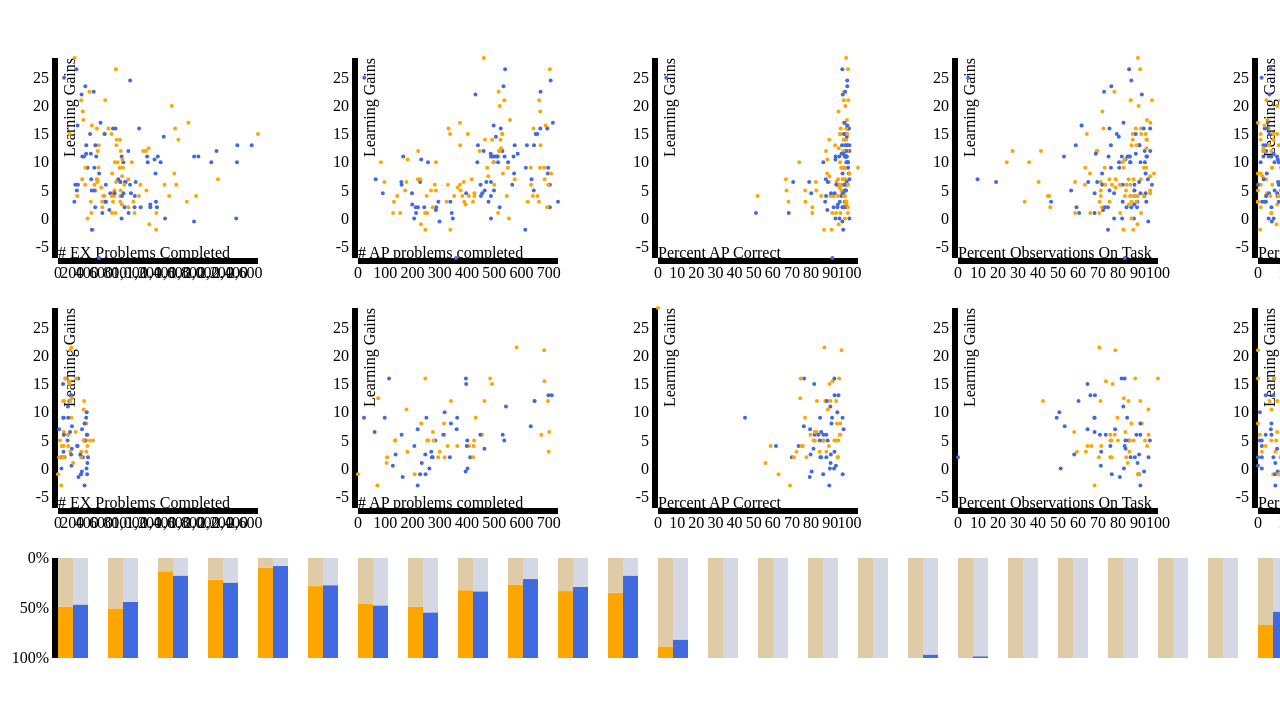
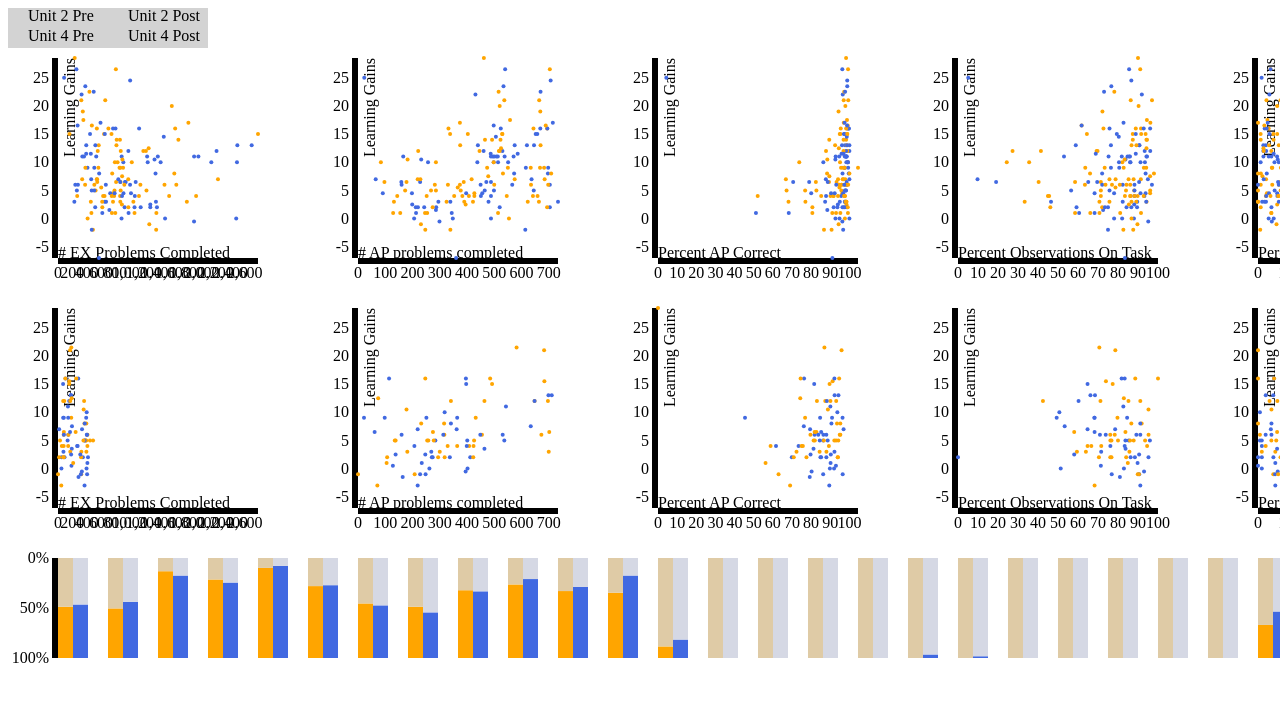
Before and after one commit to CSE512-15S/a3-evechen-eorourke, a plain HTML site: page index.html in a window 1280 px wide. Shown: the top 702 px of the page. Drawn offline with Linux system fonts and the light colour scheme.

Commit message:
Button graphics for each of the 4 conditions (they don't do anything yet)

```diff
--- a/index.html
+++ b/index.html
@@ -33,6 +33,17 @@
 			fill: #D5D8E4;
 		}
 
+		.switch{
+			fill: lightgrey;
+		}
+
+		.switch:hover{
+			fill: grey;
+		}
+
+		.buttonText{
+			pointer-events:none;
+		}
 		svg{
 		}
 		</style>
@@ -43,13 +54,20 @@
 /******************************************
 Layout and appearance variables
  ******************************************/
-var graphHeight = 200, graphWidth = 200;
+var graphHeight = 200,
+	graphWidth = 200;
 var problemSelectorHeight = 100;
 var margin = {top: 50, right: 50, bottom: 50, left: 50};
-var width = (7*graphWidth) + (8*margin.left), height = (2*graphHeight) + (3*margin.top) + 2*problemSelectorHeight;
+var width = (7*graphWidth) + (8*margin.left),
+	height = (2*graphHeight) + (3*margin.top) + 2*problemSelectorHeight;
+
 var defaultRange = [0, graphWidth]; //for visual mapping, so should be same for all graphs?
+
 var barWidth = 15;
 var barMargin = {top: 10, right: 10, bottom: 10, left: 10};
+
+var buttonHeight = 20,
+	buttonWidth = 100;
 /******************************************
 Global(?) functions/variables - maybe put into their individual callbacks to prevent accidentally overwriting axes/scale info
  ******************************************/
@@ -80,14 +98,44 @@ Global(?) functions/variables - maybe put into their individual callbacks to pre
 		  .text("Learning Gains");
     }
 
-	var y = d3.scale.linear()
+	var yScale = d3.scale.linear()
 		.domain([-20, 20]) //default, is changed in callback
 		.range([200, 0]);
 
 	var yAxis = d3.svg.axis()
-		.scale(y)
+		.scale(yScale)
 		.orient("left")
 		.ticks(10, "");
+
+/******************************
+Update functions
+******************************/
+//Function that switches Unit Pre Post
+
+//Buttons to switch between Unit, Pre-Post (4 conditions total)
+var buttons = [];
+var buttonNames = ["Unit 2 Pre", "Unit 2 Post", "Unit 4 Pre", "Unit 4 Post"];
+
+for(var x = 0; x < buttonNames.length; x++){
+
+		var dy = x <= 1 ? 0 : 1;
+		var temp  = svg.append("g")
+		.attr("transform", "translate(" + 100*(x%2) + "," + buttonHeight*dy + ")");
+
+		temp.append("rect")
+			.data([{name: buttonNames[x]}])
+			.attr("class", "switch")
+			.attr("width", buttonWidth)
+			.attr("height", buttonHeight)
+
+		temp.append("text")
+			.attr("class", "buttonText")
+			.attr("transform", "translate(" + buttonWidth/5 + "," + buttonHeight/1.5 + ")")
+			.text(buttonNames[x]);
+
+		console.log(temp);
+		buttons[buttonNames[x]] = temp;
+}
 
 /******************************
 Map student data to graphs
@@ -104,7 +152,7 @@ Map student data to graphs
 				 .entries(data);
 
 			//alter the range for Y axis
-			y.domain(d3.extent(studentDataset, function(d) { return +d["Unit " + CURRENT_UNIT + " Learning Gain"];}));
+			yScale.domain(d3.extent(studentDataset, function(d) { return +d["Unit " + CURRENT_UNIT + " Learning Gain"];}));
 
 			//Create a separate scale+axis for each parameter we care about
 			d3.selectAll(groups)
@@ -136,7 +184,6 @@ Map student data to graphs
 							.attr("transform", "translate(0," + graphHeight + ")")
 							.call(xAxis)
 						  .append("text")
-
 							  .style("text-anchor", "start")
 							  .text(graphParams[i]);
 					//Y Axis
@@ -159,7 +206,7 @@ Map student data to graphs
 										if(isNaN(gains) || isNaN(cat))
 											return "translate(0,0)";
 										else
-											return "translate(" + x(cat) + "," + y(+gains) + ")";
+											return "translate(" + x(cat) + "," + yScale(+gains) + ")";
 									})
 							.attr("opacity", function(d){ return (d["Unit " + CURRENT_UNIT + " Learning Gain"] == "null") ? 0 : 1;})
 							.attr("cy", 0)
@@ -217,11 +264,9 @@ d3.csv("problems2.csv", function(data){
 	d3.selectAll(groups)
 		.each(function(d2, k){
 			if(this.key == CURRENT_UNIT){
-				console.log(this);
 				//Map A and B separately for 4 groups of bars: A-correct, A-incorrect, B-correct, B-incorrect
 				d3.selectAll(this.values)
 					.each(function(dat, j){
-						console.log(this);
 						var correctBars = barsholder.append("g")
 								.attr("class", "correctBars oneBarTypeHolder")
 								.attr("width", width)
```
